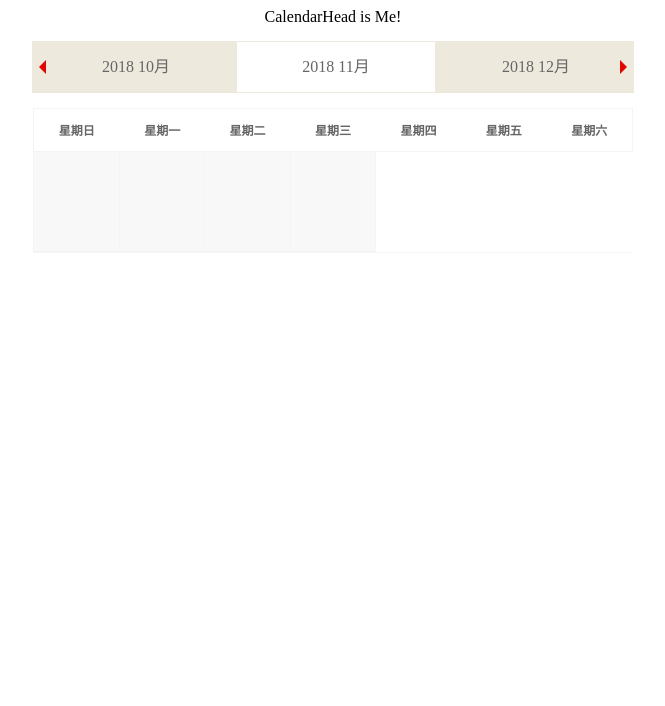
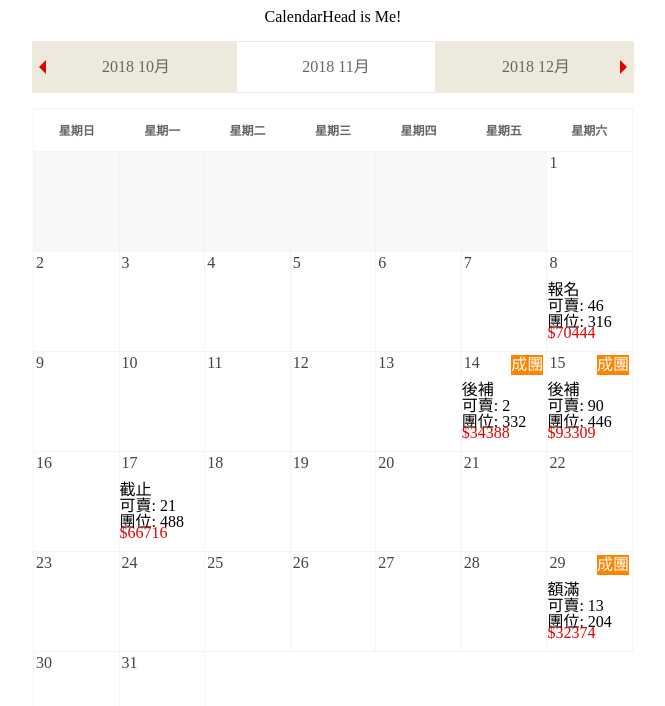
Before and after one commit to cwchang93/reactCalendar, a React app: page / in a window 1280 px wide. Shown: the top 706 px of the page, without its empty margins (307-972 px from the left). Built offline with nearby package versions, Linux system fonts and the light colour scheme.

Commit message:
light box bug in newest year

```diff
--- a/src/components/calendarAll.jsx
+++ b/src/components/calendarAll.jsx
@@ -38,7 +38,7 @@
 
     // 把子組件傳到父組件的call back function
 
-    transferYearMonth = (y, m, ) => {
+    transferYearMonth = (y, m) => {
         const initYearMonth = this.props;
         console.log('transferYMFunc');
         console.log('year: ', y);
@@ -46,10 +46,17 @@
         console.log('initYearMonth in transferYearMonth');
         // console.log(this.props.initYearMonth);
         if (m) { // 避免第一次render時沒有資料，須設定m存在時
-            const nowYearMonth = `${y}${ m.length === 1 ? '0' : '' }${m}`;
+            let nowYearMonth;
+            nowYearMonth = `${y}${ m.length === 1 ? '0' : '' }${m}`;
             console.log('nowYearMonthintransferYearMonth');
             console.log(nowYearMonth);
-            // if (initYearMonth > )
+            if (nowYearMonth > '201812') {
+                y = '2018';
+                m = '12';
+            } else if (nowYearMonth < '201611') {
+                y = '2016';
+                m = '11';
+            }
         }
 
         this.setState({
--- a/src/components/calendarHead.jsx
+++ b/src/components/calendarHead.jsx
@@ -551,21 +551,22 @@
     // }
 
     handleBackgroundFunc() {
-        const { initYear, initMonthRender,
+        const { initYear, initMonthRender, initMonthAfterZero,
             oldestYearMonth, newestYearMonth } = this.state;
-        const renderInitYearMonth = `${initYear}${initMonthRender.length === 1 ? 0 : ''}${initMonthRender}`;
+        const renderInitYearMonth = `${initYear}${initMonthAfterZero.length === 1 ? 0 : ''}${initMonthAfterZero}`;
         console.log('renderInitYearMonthfinal');
         // console.log( initYear, initMonthRender, renderInitYearMonth);
         // console.log(renderInitYearMonth);
 
         let backgroundArr = [];
         // 這邊不能用const因為const不能變更
-        // console.log(renderInitYearMonth);
+        console.log('renderInitYearMonth741741');
+        console.log(renderInitYearMonth);
         if ( renderInitYearMonth > oldestYearMonth && renderInitYearMonth < newestYearMonth ) {
             backgroundArr = ['', 'active', ''];
-        } else if ( renderInitYearMonth === oldestYearMonth ) {
+        } else if ( renderInitYearMonth <= oldestYearMonth ) {
             backgroundArr = ['active', '', ''];
-        } else {
+        } else if ( renderInitYearMonth >= oldestYearMonth ) {
             backgroundArr = ['', '', 'active'];
         }
 
--- a/src/index.js
+++ b/src/index.js
@@ -3,7 +3,7 @@
 import App from './App';
 const jsonDate = {
     // dataSource: './json/data.json',
-    dataSource: './src/json/data1.json',
+    dataSource: './src/json/data3.json',
     initYearMonth: '201908', // 一開始的月份
     // 待辦:
     // Head
```
